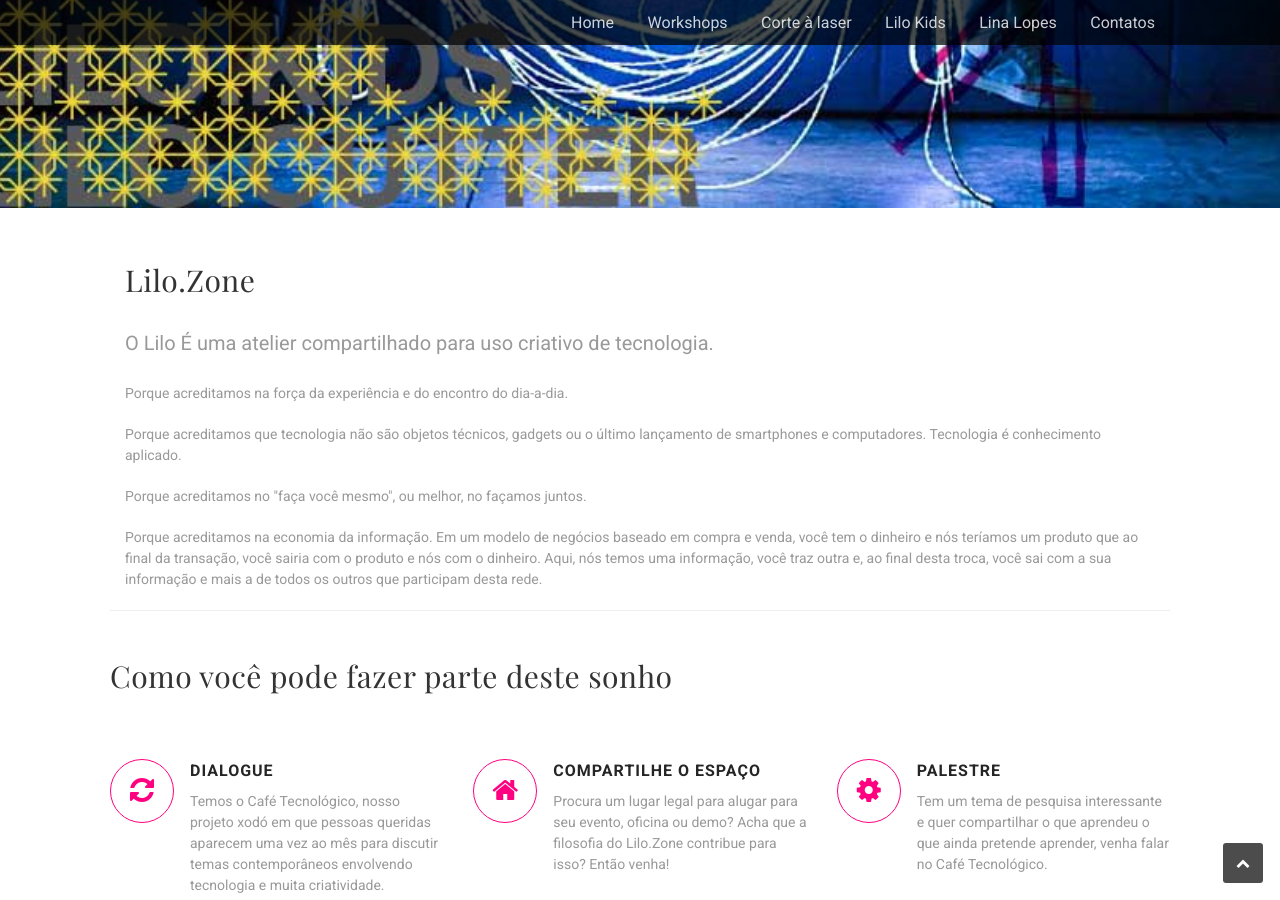
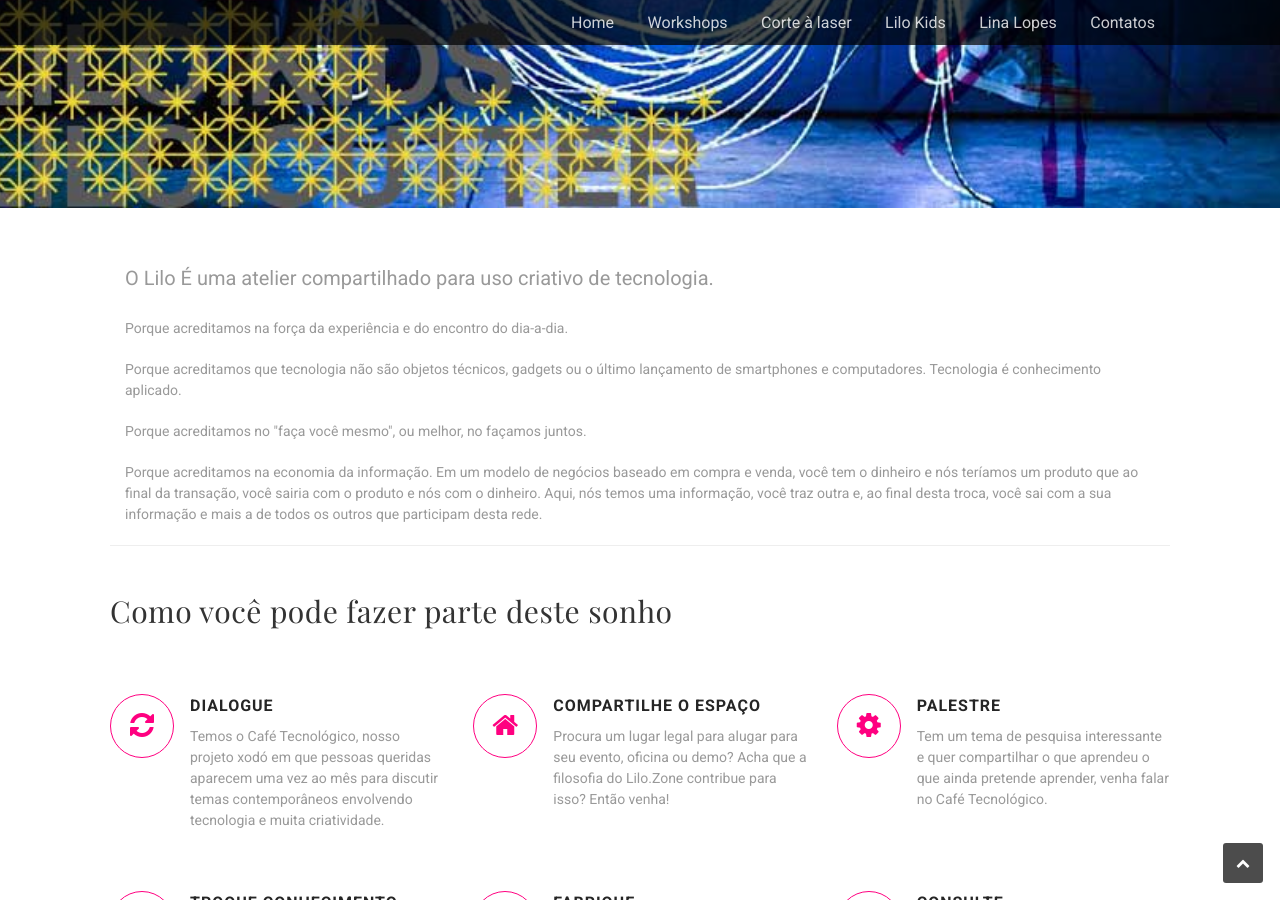
Before and after one commit to linalopes/lilo-site, a Jekyll site: the page built from _pages/home.md, in a window 1280 px wide and 900 px high, scrolled down 332 px. Built offline with Jekyll 4.4.1, drawn with Linux system fonts in a browser that asks for light colours; some web fonts are replaced.

Commit message:
removes redundant heading from home

```diff
--- a/_layouts/home.html
+++ b/_layouts/home.html
@@ -146,7 +146,6 @@
             <div class="container">
             	<div class="row">
                   <div class="col-md-12">
-                        <h1>Lilo.Zone</h1>
                         <p class="lead">O Lilo É uma atelier compartilhado para uso criativo de tecnologia.</p>
                         <p>Porque acreditamos na força da experiência e do encontro do dia-a-dia.</p>
                         <p>Porque acreditamos que tecnologia não são objetos técnicos, gadgets ou o último lançamento de smartphones e computadores. Tecnologia é conhecimento aplicado.</p>
```
